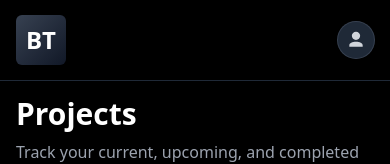
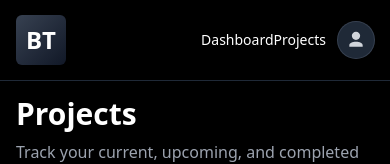
Before and after one commit to HebronEnyew/Bug-Tracker, a React (Vite) app: page /projects in a window 390 px wide. Shown: the top 164 px of the page. Built offline with nearby package versions, Linux system fonts and the light colour scheme; no server answers; the database is empty.

Commit message:
fixed header

```diff
--- a/src/components/Header.jsx
+++ b/src/components/Header.jsx
@@ -56,7 +56,7 @@ export default function Header() {
           </div>
 
           <div className="flex items-center gap-3">
-            <nav className="hidden sm:flex items-center gap-4 text-sm text-gray-400">
+            <nav className="md:flex sm:flex items-center gap-4 text-sm text-gray-400">
               <Link to="/dashboard" className="hover:text-white text-white">Dashboard</Link>
               <Link to="/projects" className="hover:text-white text-white">Projects</Link>
             </nav>
```
